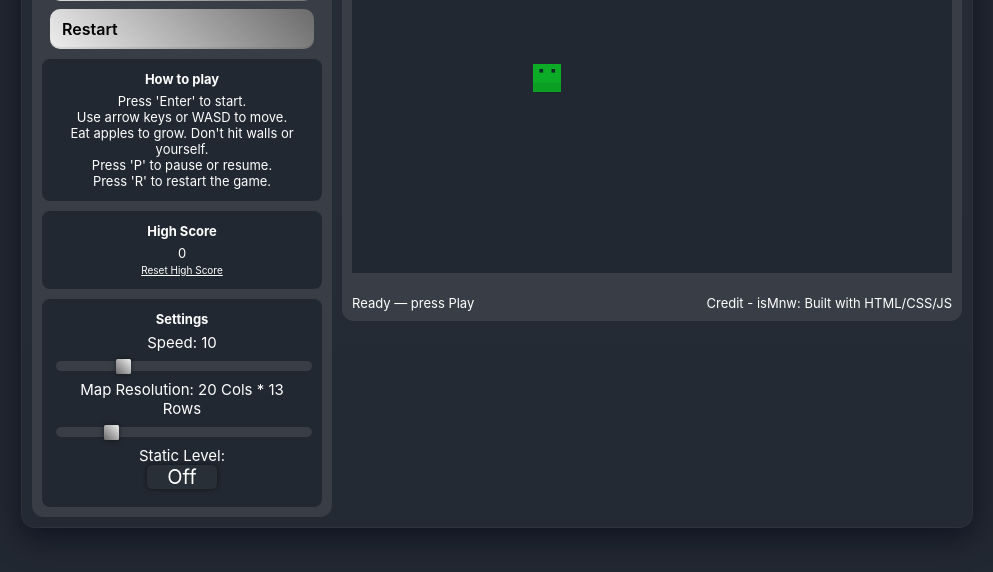
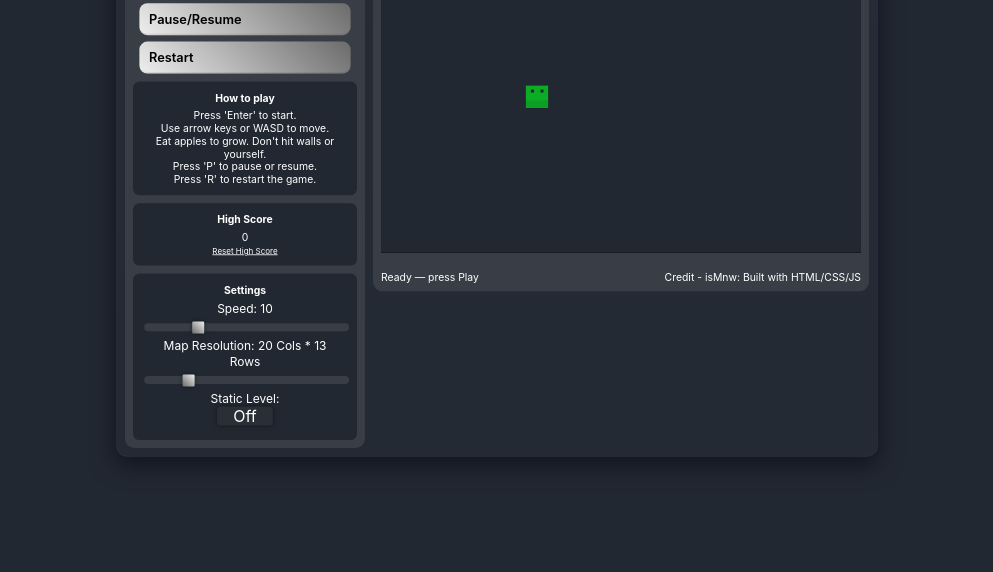
Before and after one commit to isMnw/Snake-Game, a plain HTML site: page index.html in a window 1280 px wide. Shown: the part 228-800 px from the top of the page, without its empty margins (143-1136 px from the left). Drawn offline with Linux system fonts and the light colour scheme.

Commit message:
Update style.css

```diff
--- a/css/style.css
+++ b/css/style.css
@@ -65,6 +65,7 @@ body {
   align-items: start;
   border: 1px solid rgba(255, 255, 255, 0.03);
   margin: auto;
+  scale: 80%;
 }
 
 .sidebar {
```
